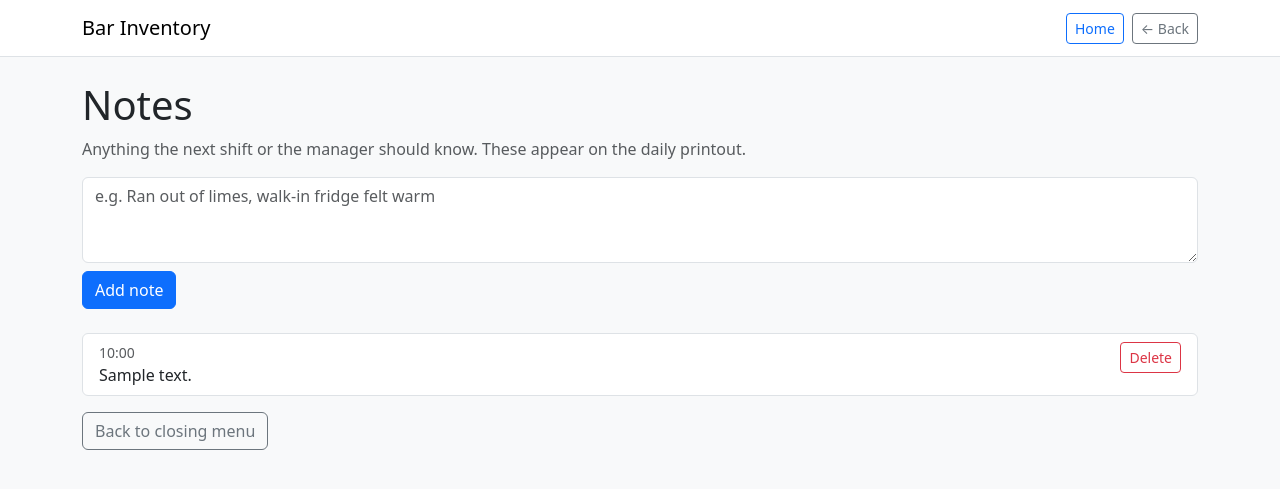
After one commit to Bootlegger19/bar-inventory-app, a Flask app: template templates/employee/closing_notes.html in a window 1280 px wide. The commit adds this page. Shown: the top 489 px of the page. Run offline with Flask 3, Linux system fonts and the light colour scheme; the template is opened without the code that fills it: most values are stand-ins (such as "Sample title", 1, 10 or a date in 2020).

Commit message:
remove duplicate counter buttons, and add closing notes
Hid native number spinnder on inventroy counts, and added ClosingNote model and notes page in closing hub (add/delete, length validate, scoped to the active closing) where notes will be included on the daily printout.

```diff
--- a/routes/employee.py
+++ b/routes/employee.py
@@ -6,9 +6,11 @@ from flask import (Blueprint, flash, g, jsonify, redirect, render_template,
                    request, session, url_for)
 
 from models import (db, CashCount, CashCountLine, Category, ClosingTask, Count,
-                    Employee, InventorySession, TaskCompletion)
+                    Employee, InventorySession, TaskCompletion, ClosingNote)
 
 employee_bp = Blueprint("employee", __name__, template_folder="../templates/employee")
+
+NOTE_MAX_LENGTH = 500
 
 # (label shown on screen, value in cents). Edit this list to change currency.
 DENOMINATIONS = [
@@ -84,6 +86,7 @@ def closing_hub():
         cash=CashCount.query.filter_by(session_id=current.id).first(),
         total_tasks=ClosingTask.query.filter_by(bar_id=current.bar_id).count(),
         done_tasks=TaskCompletion.query.filter_by(session_id=current.id).count(),
+        note_count=len(current.notes),
     )
 
 
@@ -226,3 +229,34 @@ def finish_closing():
     session.pop("inventory_session_id", None)
     flash("Closing submitted. Good night!")
     return redirect(url_for("employee.home"))
+
+
+@employee_bp.route("/notes", methods=["GET", "POST"])
+@closing_required
+def closing_notes():
+    current = g.current
+    if request.method == "POST":
+        text = request.form.get("text", "").strip()
+        if not text:
+            flash("Write something before adding a note.")
+        elif len(text) > NOTE_MAX_LENGTH:
+            flash(f"Notes can be up to {NOTE_MAX_LENGTH} characters.")
+        else:
+            db.session.add(ClosingNote(session_id=current.id, text=text))
+            db.session.commit()
+        return redirect(url_for("employee.closing_notes"))
+    return render_template("closing_notes.html", notes=current.notes,
+                           max_len=NOTE_MAX_LENGTH)
+
+
+@employee_bp.route("/notes/<int:note_id>/delete", methods=["POST"])
+@closing_required
+def delete_note(note_id):
+    note = db.session.get(ClosingNote, note_id)
+    # The session check means a note can only be deleted from its own closing.
+    if note is None or note.session_id != g.current.id:
+        flash("That note couldn't be found.")
+    else:
+        db.session.delete(note)
+        db.session.commit()
+    return redirect(url_for("employee.closing_notes"))
--- a/templates/employee/closing_hub.html
+++ b/templates/employee/closing_hub.html
@@ -19,6 +19,10 @@
       <div class="fw-bold">Closing tasks</div>
       <div class="text-muted small">{{ done_tasks }} of {{ total_tasks }} done</div>
     </a>
+    <a href="{{ url_for('employee.closing_notes') }}" class="list-group-item list-group-item-action">
+      <div class="fw-bold">Notes</div>
+      <div class="text-muted small">{{ note_count }} note{{ '' if note_count == 1 else 's' }} added</div>
+    </a>
   </div>
 
   <form action="{{ url_for('employee.finish_closing') }}" method="post"
--- /dev/null
+++ b/templates/employee/closing_notes.html
@@ -0,0 +1,30 @@
+{% extends "base.html" %}
+{% block title %}Closing Notes{% endblock %}
+{% block content %}
+  <h1 class="mb-2">Notes</h1>
+  <p class="text-muted">Anything the next shift or the manager should know. These appear on the daily printout.</p>
+
+  <form method="post" class="mb-4">
+    <textarea name="text" class="form-control mb-2" rows="3" maxlength="{{ max_len }}"
+              placeholder="e.g. Ran out of limes, walk-in fridge felt warm" required></textarea>
+    <button type="submit" class="btn btn-primary">Add note</button>
+  </form>
+
+  <ul class="list-group mb-3">
+    {% for note in notes %}
+      <li class="list-group-item d-flex justify-content-between align-items-start">
+        <div>
+          <div class="text-muted small">{{ note.created_at.strftime('%H:%M') }}</div>
+          <div style="white-space: pre-wrap;">{{ note.text }}</div>
+        </div>
+        <form action="{{ url_for('employee.delete_note', note_id=note.id) }}" method="post"
+              onsubmit="return confirm('Delete this note?');">
+          <button type="submit" class="btn btn-outline-danger btn-sm">Delete</button>
+        </form>
+      </li>
+    {% else %}
+      <li class="list-group-item text-muted">No notes yet</li>
+    {% endfor %}
+  </ul>
+  <a href="{{ url_for('employee.closing_hub') }}" class="btn btn-outline-secondary">Back to closing menu</a>
+{% endblock %}
--- a/templates/employee/inventory_check.html
+++ b/templates/employee/inventory_check.html
@@ -1,6 +1,11 @@
 {% extends "base.html" %}
 {% block title %}Inventory Check{% endblock %}
 {% block content %}
+  <style>
+    .count-input::-webkit-outer-spin-button,
+    .count-input::-webkit-inner-spin-button { -webkit-appearance: none; margin: 0; }
+    .count-input { -moz-appearance: textfield; appearance: textfield; }
+  </style>
   <h1 class="mb-2">Inventory Check</h1>
   <p class="text-muted">Fill in what you counted, then press Done. Blank boxes are skipped.</p>
   <div id="count-error" class="alert alert-danger d-none"></div>
```
Also changed, not shown: models.py (+9 -0 lines).
